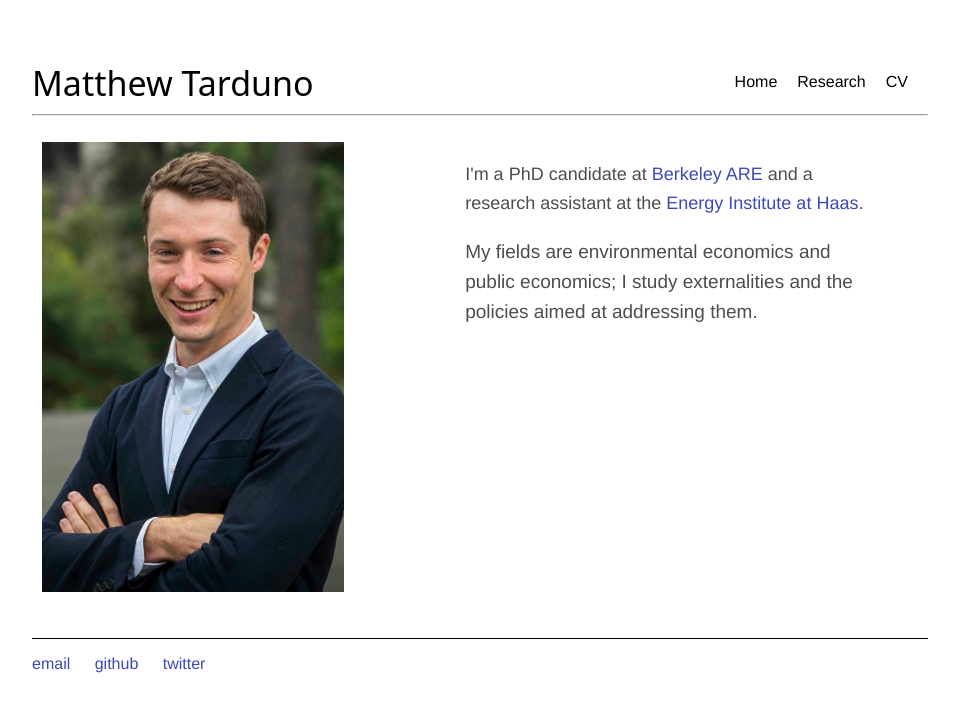
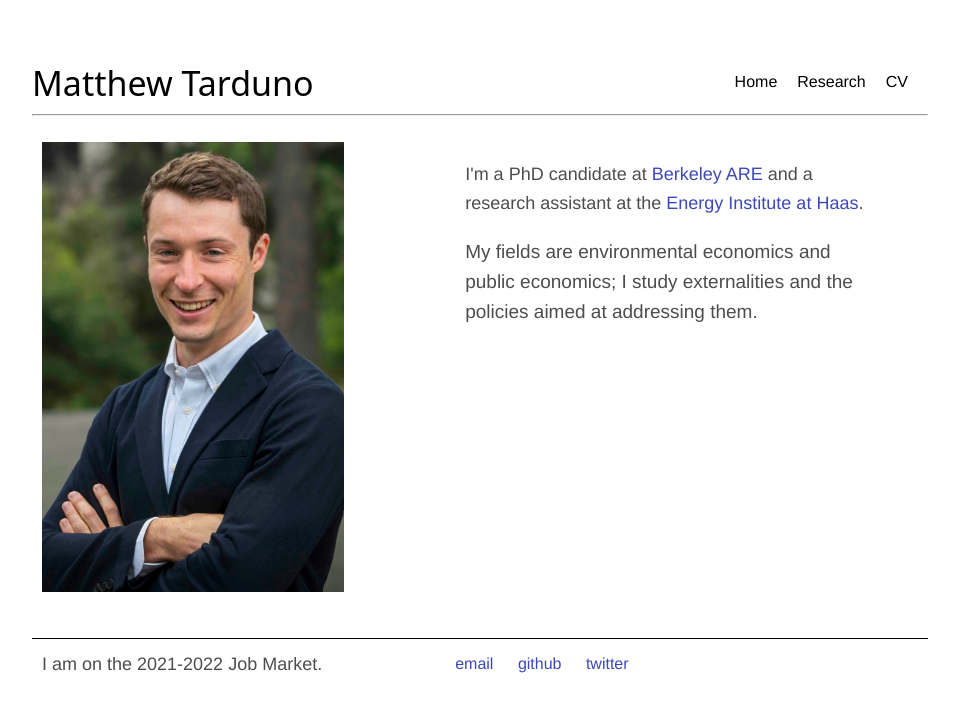
Before and after one commit to Matt-Tarduno/Matt-Tarduno.github.io, a Jekyll site: the page built from index.html, in a window 1280 px wide. Shown: the top 712 px of the page, without its empty margins (160-1119 px from the left). Built offline with Jekyll 4.4.1, drawn with Linux system fonts in a browser that asks for light colours.

Commit message:
update home

```diff
--- a/index.html
+++ b/index.html
@@ -31,6 +31,12 @@ sitemap:
 	</div>
 </div>
 
+  <div class="column">
+	<p></p>
+	<p style="font-size:18px; line-height:1.6;">I am on the 2021-2022 Job Market.</p>
+
+</div>
+
 	<p></p>
 	<p></p>
 	<p></p>
```
